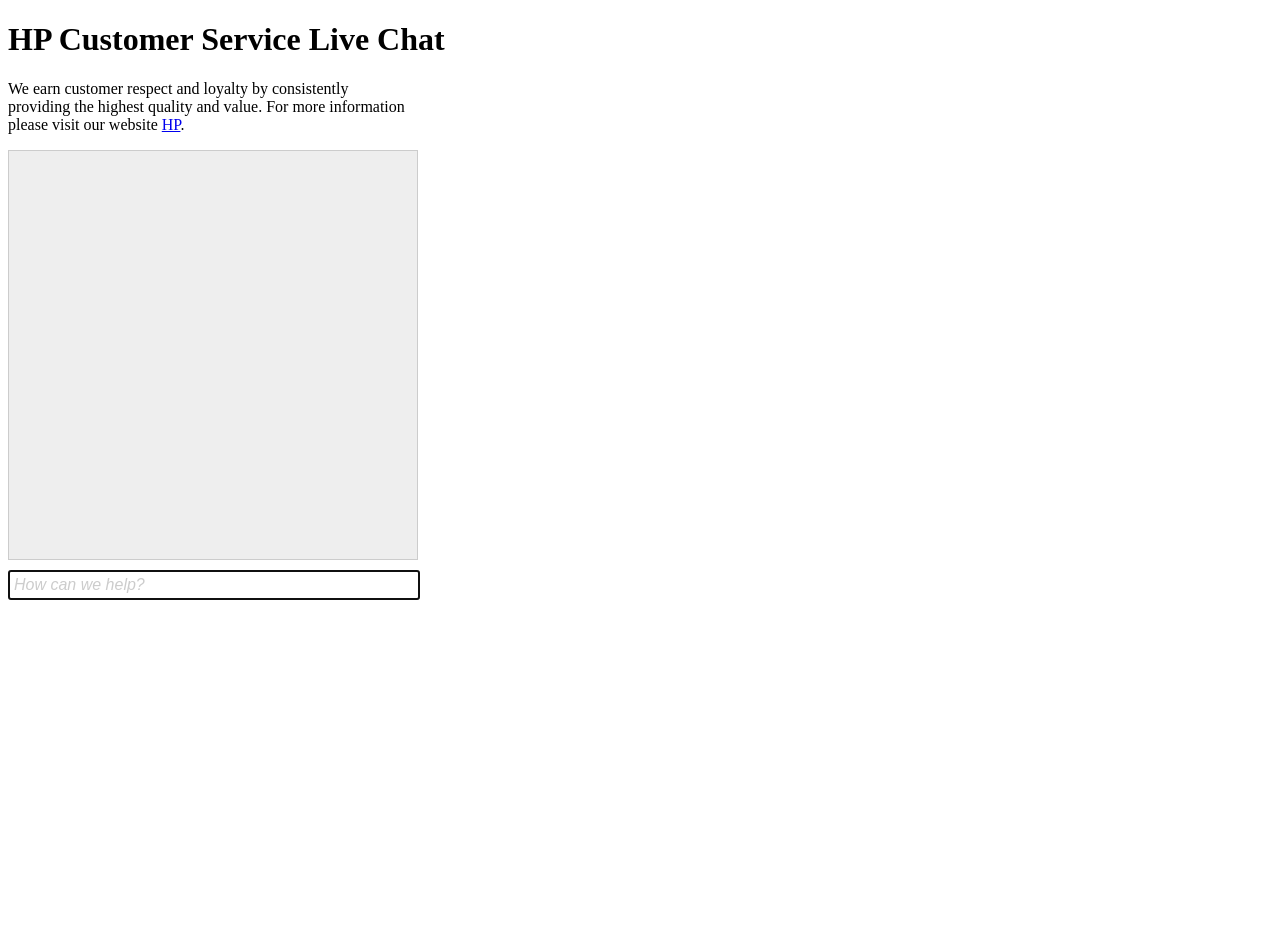
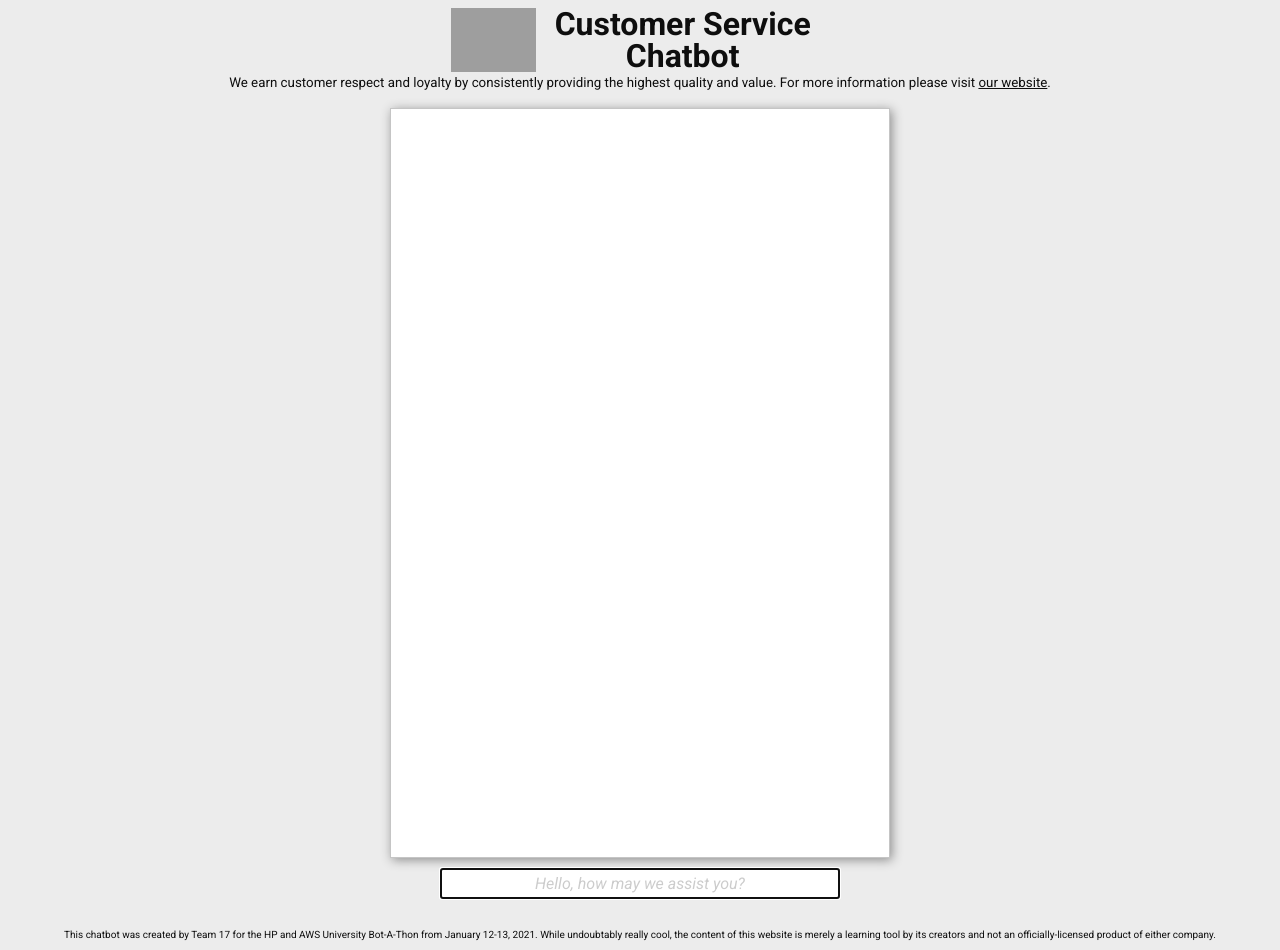
Before and after one commit to jennyphvn/bot1, a plain HTML site: page index.html in a window 1280 px wide. Before the commit the page ends 800 px from the top, so only its background shows below. Drawn offline with Linux system fonts and the light colour scheme; grey boxes are pictures that could not be loaded; a script that the page names is missing.

Commit message:
Visual overhaul

```diff
--- a/index.html
+++ b/index.html
@@ -1,14 +1,69 @@
 <!DOCTYPE html>
 <html>
-
 <head>
-	<title>Amazon Lex for JavaScript - Sample Application (HP Live Chat)</title>
+	<title>HP Chatbot (Team 17)</title>
 	<script src="https://sdk.amazonaws.com/js/aws-sdk-2.41.0.min.js"></script>
 	<style language="text/css">
+
+		@import url('https://fonts.googleapis.com/css2?family=Roboto:ital,wght@0,400;0,700;1,400&display=swap');
+
+		* {
+			font-family: Roboto, Arial, Helvetica, sans-serif;
+			color: #0e0e0e;
+			text-align: center;
+			box-sizing: border-box;
+		}
+
+		h1 {
+			padding: 0;
+			margin: auto;
+			font-size: 2em;
+			font-weight: 700;
+			line-height: 100%;
+		}
+
+		#desc {
+			margin: 0;
+			padding: 3px;
+			font-size: smaller;
+		}
+
+		#hp-logo {
+			height: 64px;
+			float: left;
+		}
+
+		.title-logo {
+			display: inline-block;
+			vertical-align: top;
+		}
+
 		input#wisdom {
 			padding: 4px;
 			font-size: 1em;
 			width: 400px
+		}
+
+		header {
+			max-width: 1000px;
+			max-height: 100px;
+			margin: auto auto;
+			padding-bottom: 20px;
+		}
+
+		body {
+			background-image: linear-gradient(0deg, #ececec,#ececec)
+		}
+
+		#conversation {
+			width: 500px;
+			height: 750px;
+			box-shadow: 2px 2px 10px #8d8d8d;
+			border: 1px solid rgb(197, 197, 197);
+			background-color: rgb(255, 255, 255);
+			padding: 4px;
+			overflow: auto;
+			margin: auto auto;
 		}
 
 		input::placeholder {
@@ -23,7 +78,7 @@
 			min-width: 50%;
 			max-width: 85%;
 			float: left;
-			background-color: #7d7;
+			background-color: #0096d67c;
 		}
 
 		p.lexResponse {
@@ -34,7 +89,7 @@
 			min-width: 50%;
 			max-width: 85%;
 			float: right;
-			background-color: #bbf;
+			background-color: rgb(211, 211, 211);
 			font-style: italic;
 		}
 
@@ -50,16 +105,21 @@
 		}
 	</style>
 </head>
+<header>
+	<div class="title-logo">
+		<img src="https://upload.wikimedia.org/wikipedia/commons/a/ad/HP_logo_2012.svg" alt="HP Logo" id="hp-logo">
+		<h1>Customer Service Chatbot</h1>
+	</div>
+	<p id="desc">
+		We earn customer respect and loyalty by consistently providing the highest quality and value. For more information please visit
+		<a href="https://www8.hp.com/us/en/hp-information.html" target="_new">our website</a>.
+	</p>
 
+</header>
 <body>
-	<h1 style="text-align:  left">HP Customer Service Live Chat</h1>
-	<p style="width: 400px">
-		We earn customer respect and loyalty by consistently providing the highest quality and value. For more information please visit our website
-		<a href="https://www8.hp.com/us/en/hp-information.html" title="HP.com(product)" target="_new">HP</a>.
-	</p>
-	<div id="conversation" style="width: 400px; height: 400px; border: 1px solid #ccc; background-color: #eee; padding: 4px; overflow: scroll"></div>
+	<div id="conversation"></div>
 	<form id="chatform" style="margin-top: 10px" onsubmit="return pushChat();">
-		<input type="text" id="wisdom" size="80" value="" placeholder="How can we help?">
+		<input type="text" id="wisdom" size="80" value="" placeholder="Hello, how may we assist you?">
 	</form>
 	<script type="text/javascript">
 		// set the focus to the input box
@@ -159,5 +219,8 @@
 		}
 	</script>
 </body>
-
+<footer>
+	<p style="font-size: x-small; margin-top: 30px;">This chatbot was created by Team 17 for the HP and AWS University Bot-A-Thon from January 12-13, 2021. While undoubtably really cool,
+	the content of this website is merely a learning tool by its creators and not an officially-licensed product of either company.</p>
+</footer>
 </html>
```
